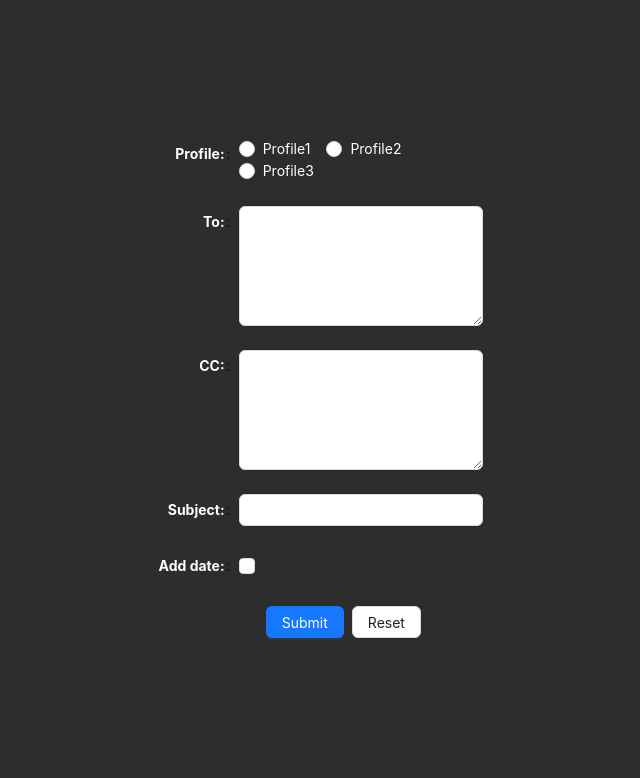
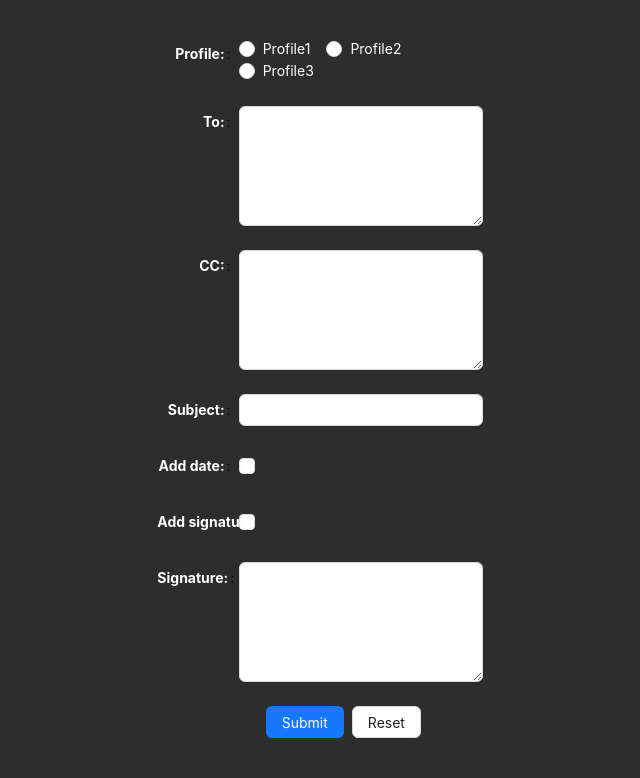
Before and after one commit to M4ss1ck/thunderbird-plugin, a React (Vite) app: page / in a window 1280 px wide. Shown: the top 778 px of the page, without its empty margins (320-960 px from the left). Built offline with nearby package versions, Linux system fonts and the light colour scheme.

Commit message:
add support for signature

```diff
--- a/package.json
+++ b/package.json
@@ -1,6 +1,6 @@
 {
     "name": "thunderbird-plugin",
-    "version": "0.0.6",
+    "version": "0.0.7",
     "type": "module",
     "description": "",
     "main": "index.html",
--- a/src/components/Form.jsx
+++ b/src/components/Form.jsx
@@ -72,18 +72,26 @@ export const MyForm = () => {
         const ccArray = profileData?.cc?.split(',') || []
         const projectName = profileData?.projectName || ''
         const addDate = profileData?.addDate || false
+        const addSignature = profileData?.addSignature || false
+        const signature = profileData?.signature || ''
 
         if (tabId) {
             const date = new Date()
             let subject = `${projectName}`
+            let body = ''
             if (addDate) {
                 subject += ` (${months[date.getMonth()]} ${date.getDate()})`
             }
+            if (addSignature) {
+                body += `\n\n${signature}`
+            }
+            // https://webextension-api.thunderbird.net/en/latest/compose.html#compose-composedetails
             browser.compose
                 .setComposeDetails(tabId, {
                     to: toArray,
                     cc: ccArray,
                     subject,
+                    body,
                 })
                 .then(() => {
                     browser.storage.local
@@ -218,6 +226,29 @@ const FormItems = ({ profile = '', visible = false }) => {
             >
                 <Checkbox />
             </Form.Item>
+            <Form.Item
+                name={profile + 'addSignature'}
+                label={
+                    <Label fontColor="white">
+                        <strong>Add signature:</strong>
+                    </Label>
+                }
+                rules={[{ required: false }]}
+                valuePropName="checked"
+            >
+                <Checkbox />
+            </Form.Item>
+            <Form.Item
+                name={profile + 'signature'}
+                label={
+                    <Label fontColor="white">
+                        <strong>Signature:</strong>
+                    </Label>
+                }
+                rules={[{ required: false }]}
+            >
+                <TextArea rows={5} />
+            </Form.Item>
         </div>
     )
 }
```
Also changed, not shown: src/manifest.json, 2 other files (tests, documents, lock files or other folders).
